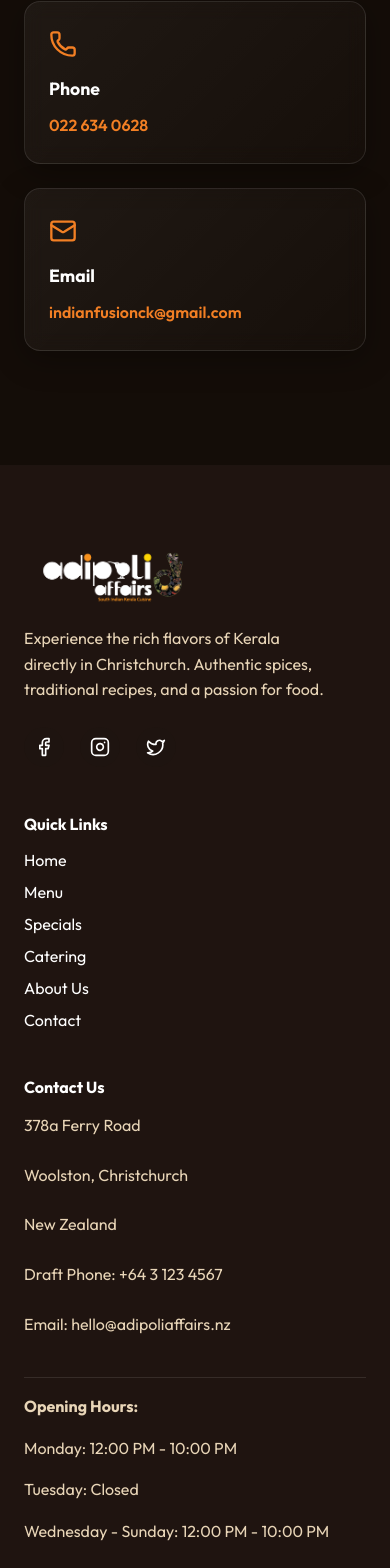
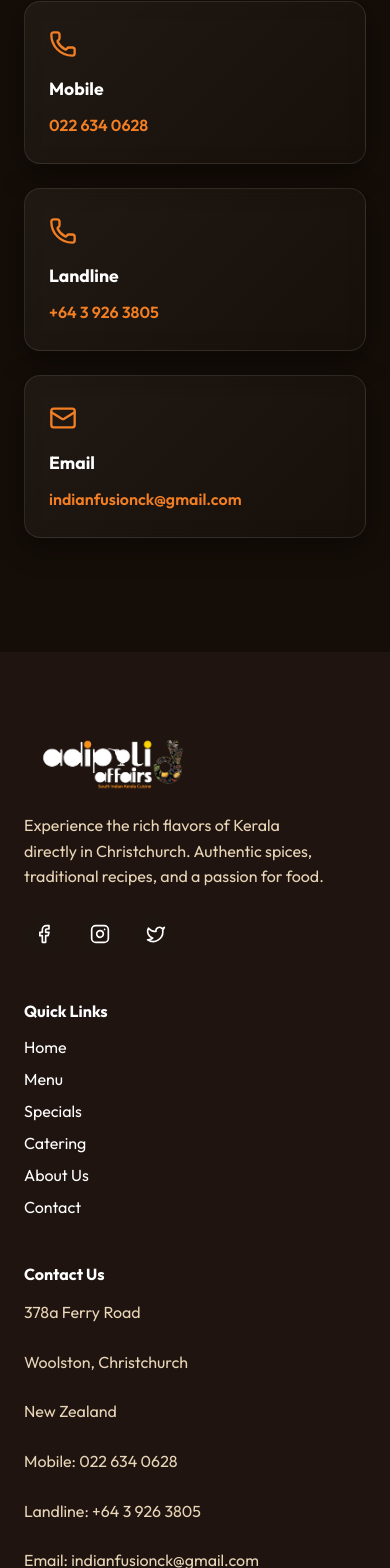
Before and after one commit to bconclub/adipoli-affairs, a Next.js app: page /catering in a window 390 px wide. Shown: the part 3801-5369 px from the top of the page. Built offline with nearby package versions, Linux system fonts and the light colour scheme.

Commit message:
Update contact details: mobile 0226340628, landline +6439263805, email indianfusionck@gmail.com

```diff
--- a/app/catering/page.tsx
+++ b/app/catering/page.tsx
@@ -312,9 +312,16 @@ Thank you for your inquiry!`;
                     <div className={styles.contactCards}>
                         <div className={styles.contactCard}>
                             <Phone size={32} />
-                            <h3>Phone</h3>
+                            <h3>Mobile</h3>
                             <a href="tel:0226340628" className={styles.contactLink}>
                                 022 634 0628
+                            </a>
+                        </div>
+                        <div className={styles.contactCard}>
+                            <Phone size={32} />
+                            <h3>Landline</h3>
+                            <a href="tel:+6439263805" className={styles.contactLink}>
+                                +64 3 926 3805
                             </a>
                         </div>
                         <div className={styles.contactCard}>
--- a/app/contact/page.tsx
+++ b/app/contact/page.tsx
@@ -103,7 +103,11 @@ export default function Contact() {
                         <div className={styles.contactInfo}>
                             <p>
                                 <Phone size={18} className={styles.infoIcon} />
-                                <a href="tel:0226340628">022 634 0628</a>
+                                <a href="tel:0226340628">Mobile: 022 634 0628</a>
+                            </p>
+                            <p>
+                                <Phone size={18} className={styles.infoIcon} />
+                                <a href="tel:+6439263805">Landline: +64 3 926 3805</a>
                             </p>
                             <p>
                                 <MessageCircle size={18} className={styles.infoIcon} />
--- a/components/Footer.tsx
+++ b/components/Footer.tsx
@@ -46,8 +46,9 @@ export default function Footer() {
                         <p>378a Ferry Road</p>
                         <p>Woolston, Christchurch</p>
                         <p>New Zealand</p>
-                        <p className={styles.contactItem}>Draft Phone: +64 3 123 4567</p>
-                        <p className={styles.contactItem}>Email: hello@adipoliaffairs.nz</p>
+                        <p className={styles.contactItem}>Mobile: 022 634 0628</p>
+                        <p className={styles.contactItem}>Landline: +64 3 926 3805</p>
+                        <p className={styles.contactItem}>Email: indianfusionck@gmail.com</p>
                     </address>
                     <div className={styles.hours}>
                         <p><strong>Opening Hours:</strong></p>
```
